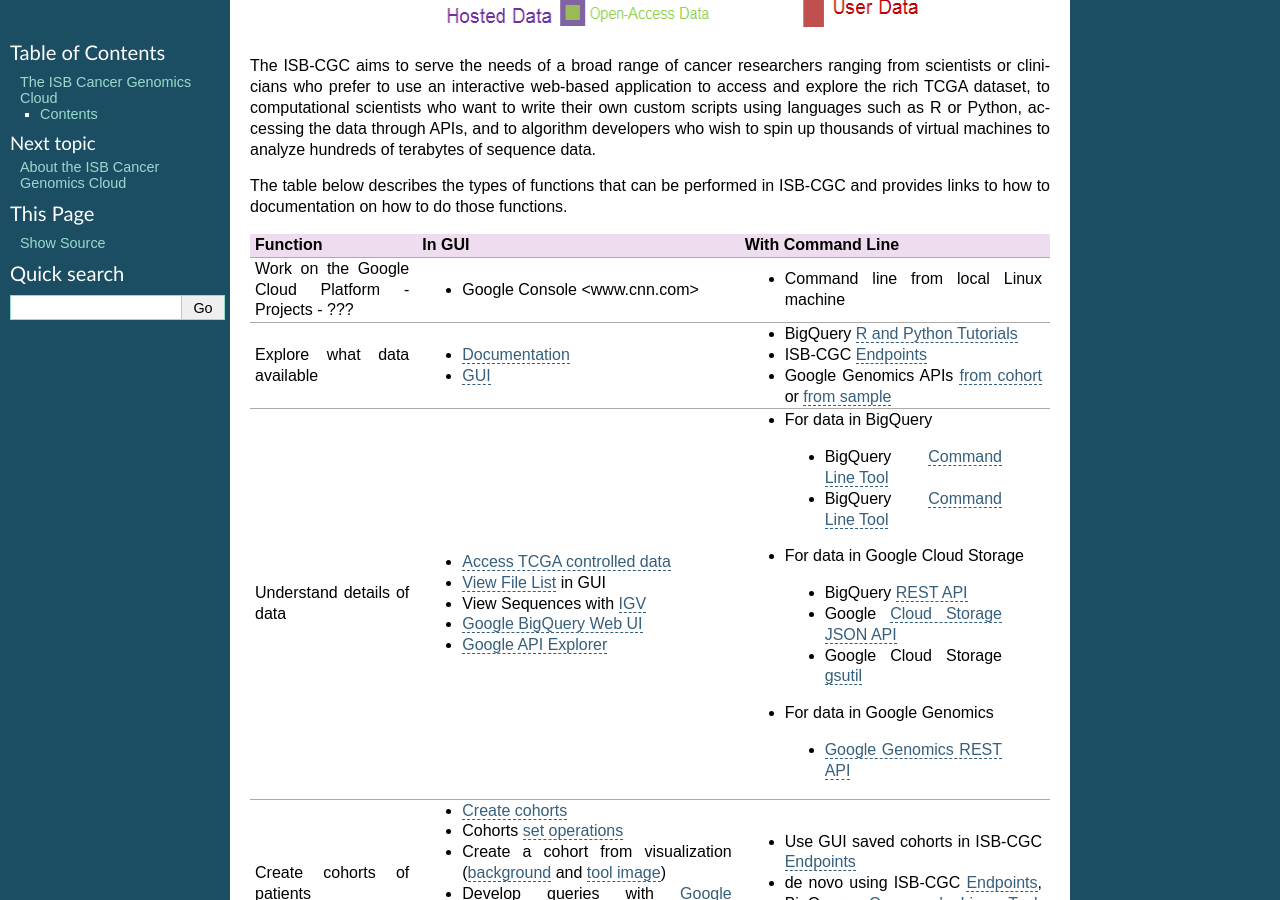
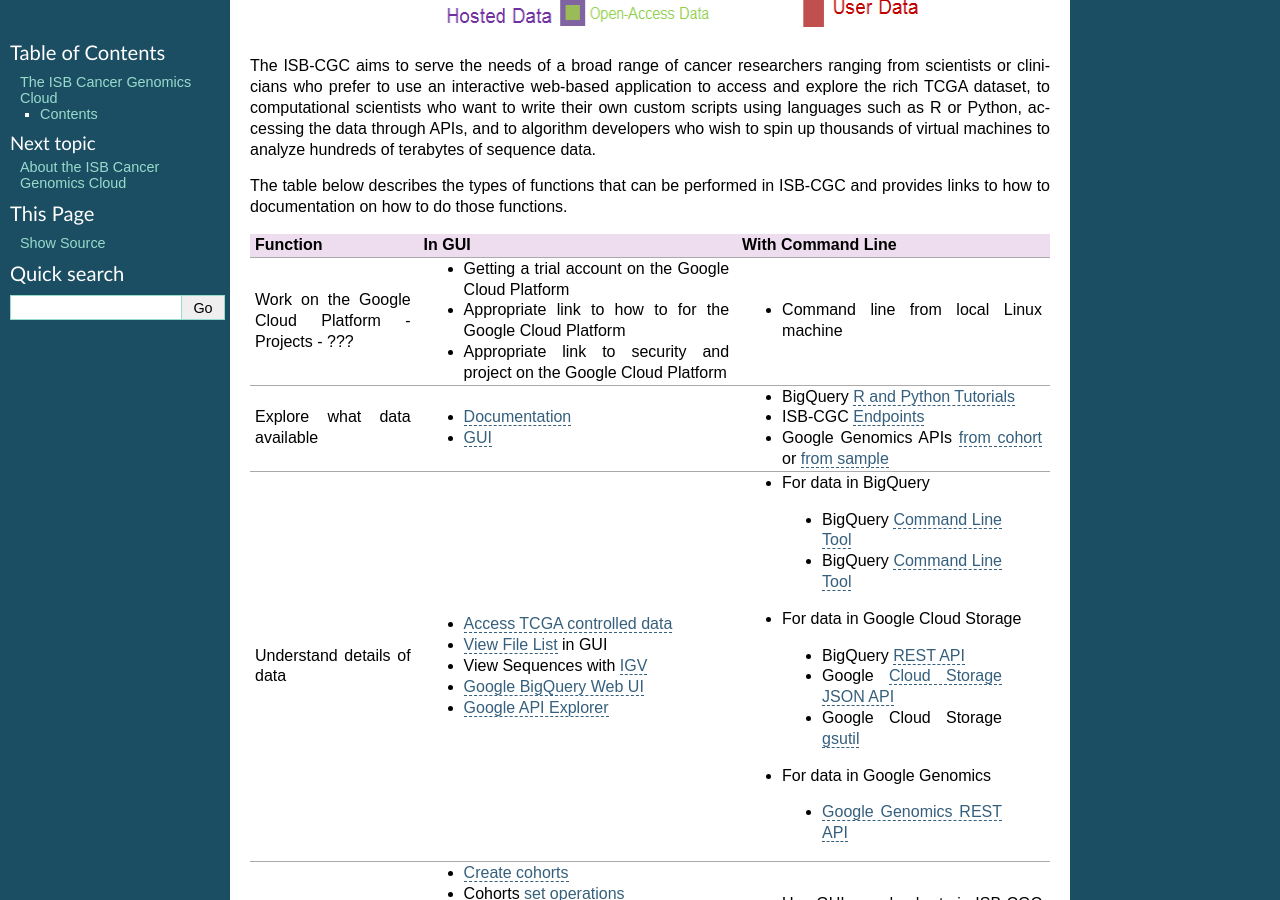
Before and after one commit to isb-cgc/readthedocs, a Sphinx documentation site: the page built from docs/source/index.rst, in a window 1280 px wide and 900 px high, scrolled down 579 px. Built offline with Sphinx 7.4.7, drawn with Linux system fonts in a browser that asks for light colours.

Commit message:
Update index.rst

```diff
--- a/docs/source/index.rst
+++ b/docs/source/index.rst
@@ -29,9 +29,9 @@
 +-----------------------------------+---------------------------------------------------------------------------------------------------------------------------------------------------------------------------------------------------------------------------------------------------------------------------------------------+-------------------------------------------------------------------------------------------------------------------------------------------------------------------------------------------------------------------------------------------------------------------------+
 |Function                           |In GUI                                                                                                                                                                                                                                                                                       |With Command Line                                                                                                                                                                                                                                                        |
 +===================================+=============================================================================================================================================================================================================================================================================================+=========================================================================================================================================================================================================================================================================+
-|Work on the Google Cloud Platform  |- Google Console <www.cnn.com>                                                                                                                                                                                                                                                               |- Command line from local Linux machine                                                                                                                                                                                                                                  |
-|- Projects                         |                                                                                                                                                                                                                                                                                             |                                                                                                                                                                                                                                                                         |
-|- ???                              |                                                                                                                                                                                                                                                                                             |                                                                                                                                                                                                                                                                         |
+|Work on the Google Cloud Platform  |- Getting a trial account on the Google Cloud Platform                                                                                                                                                                                                                                       |- Command line from local Linux machine                                                                                                                                                                                                                                  |
+|- Projects                         |- Appropriate link to how to for the Google Cloud Platform                                                                                                                                                                                                                                   |                                                                                                                                                                                                                                                                         |
+|- ???                              |- Appropriate link to security and project on the Google Cloud Platform                                                                                                                                                                                                                      |                                                                                                                                                                                                                                                                         |
 +-----------------------------------+---------------------------------------------------------------------------------------------------------------------------------------------------------------------------------------------------------------------------------------------------------------------------------------------+-------------------------------------------------------------------------------------------------------------------------------------------------------------------------------------------------------------------------------------------------------------------------+
 |Explore what data available        |- `Documentation <Hosted-Data.html>`_                                                                                                                                                                                                                                                        |- BigQuery `R and Python Tutorials </progapi/Tutorials.html>`_                                                                                                                                                                                                           |
 |                                   |- `GUI </webapp/Saved-Cohorts.html>`_                                                                                                                                                                                                                                                        |- ISB-CGC `Endpoints </progapi/Programmatic-API.html>`_                                                                                                                                                                                                                  |
```
